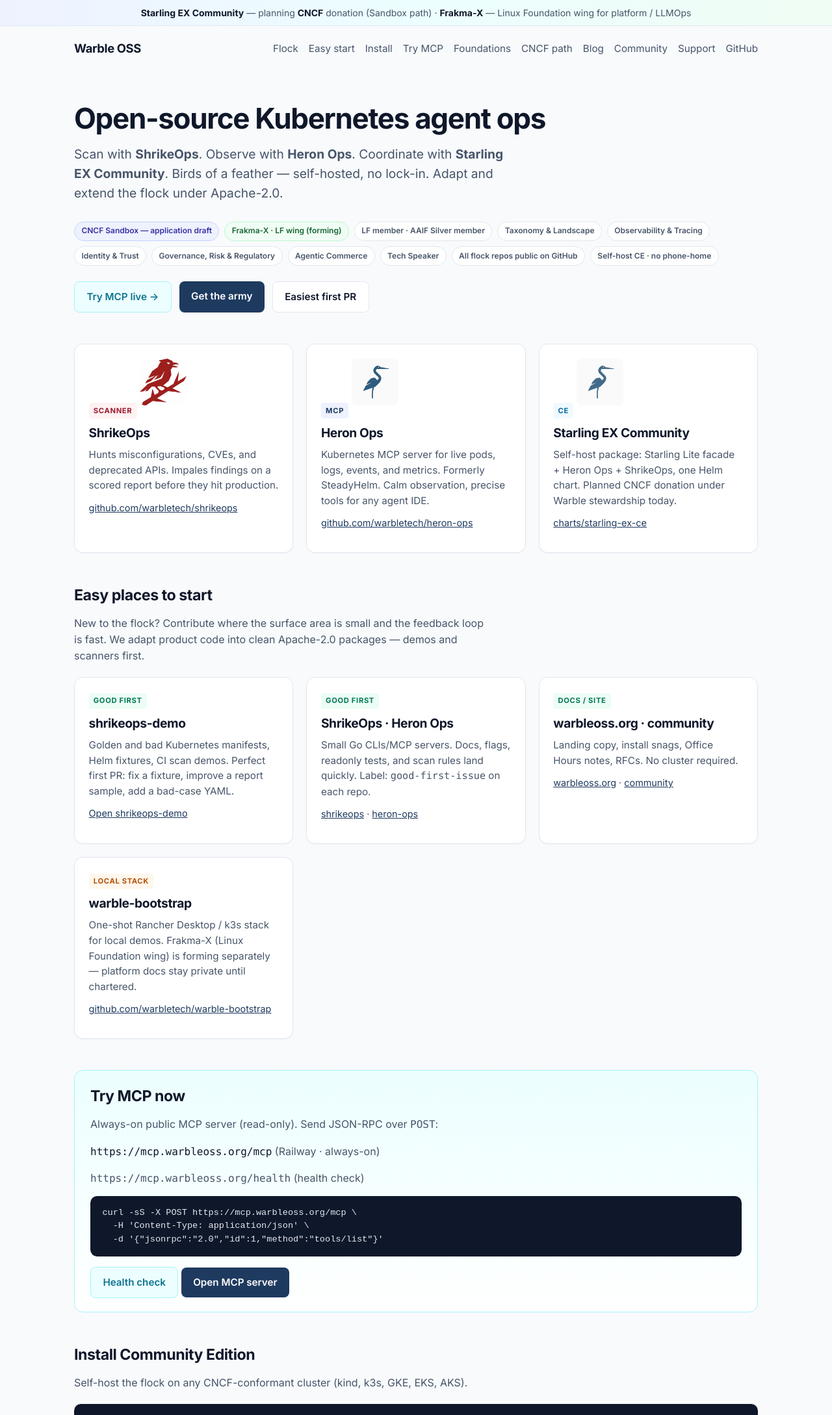
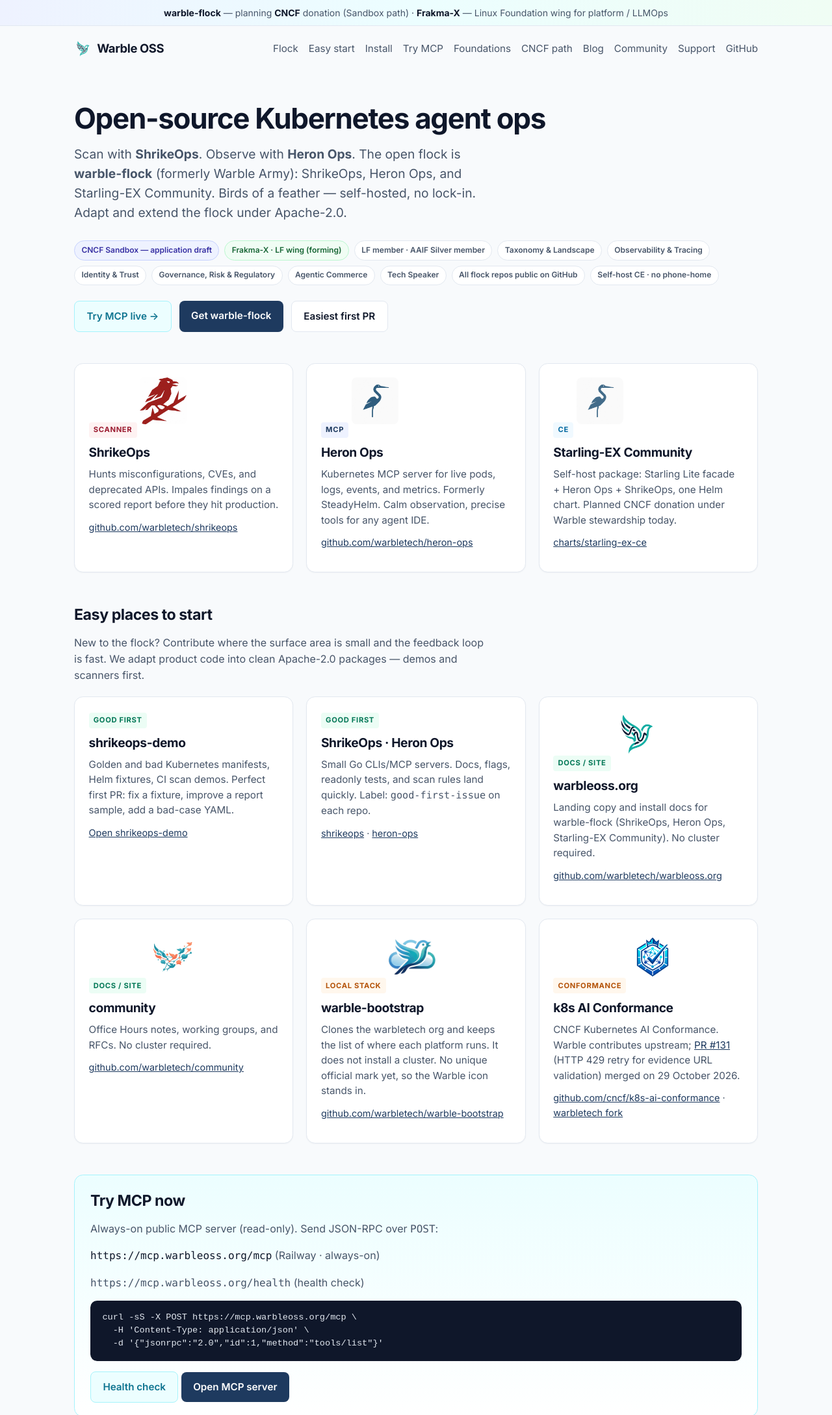
Before and after one commit to warbletech/warbleoss.org, a plain HTML site: page index.html in a window 1280 px wide. Shown: the top 2178 px of the page at 65% size. Drawn offline with Linux system fonts and the light colour scheme.

Commit message:
Add project logos and use warble-flock in site copy.
Put WarbleOSS, Community, and k8s AI Conformance marks on the matching
cards, and use the existing Warble icon for warble-bootstrap. Site copy
now describes warble-flock (ShrikeOps, Heron Ops, Starling-EX Community).
The bootstrap card matches that repo's README. The GitHub repository
description is proposed in the pull request, not changed here.

```diff
--- a/index.html
+++ b/index.html
@@ -4,10 +4,10 @@
   <meta charset="utf-8" />
   <meta name="viewport" content="width=device-width, initial-scale=1" />
   <title>Warble OSS — Kubernetes agent ops, open source</title>
-  <meta name="description" content="Warble OSS: ShrikeOps, Heron Ops, and Starling EX Community. Scan, observe, remediate Kubernetes with MCP agents. Planning CNCF donation; Frakma-X is our Linux Foundation wing." />
+  <meta name="description" content="Warble OSS: warble-flock (ShrikeOps, Heron Ops, Starling-EX Community). Scan, observe, remediate Kubernetes with MCP agents. Planning CNCF donation; Frakma-X is our Linux Foundation wing." />
   <link rel="canonical" href="https://warbleoss.org/" />
   <meta property="og:title" content="Warble OSS" />
-  <meta property="og:description" content="Open flock of Kubernetes agent ops — ShrikeOps, Heron Ops, Starling EX Community. Planned CNCF path · Frakma-X LF wing." />
+  <meta property="og:description" content="Open flock of Kubernetes agent ops — warble-flock (ShrikeOps, Heron Ops, Starling-EX Community). Planned CNCF path · Frakma-X LF wing." />
   <meta property="og:url" content="https://warbleoss.org/" />
   <meta property="og:type" content="website" />
   <link rel="icon" href="assets/heron-ops-logo.jpg" />
@@ -52,6 +52,14 @@
       letter-spacing: -0.02em;
       text-decoration: none;
       color: var(--ink);
+      display: inline-flex;
+      align-items: center;
+      gap: 0.45rem;
+    }
+    .logo img {
+      width: 28px;
+      height: 28px;
+      object-fit: contain;
     }
     nav {
       display: flex;
@@ -277,12 +285,12 @@
 </head>
 <body>
   <div class="banner">
-    <strong>Starling EX Community</strong> — planning <strong>CNCF</strong> donation (Sandbox path)
+    <strong>warble-flock</strong> — planning <strong>CNCF</strong> donation (Sandbox path)
     · <strong>Frakma-X</strong> — Linux Foundation wing for platform / LLMOps
   </div>
 
   <header>
-    <a class="logo" href="/">Warble OSS</a>
+    <a class="logo" href="/"><img src="assets/logo-warbleoss.png" alt="" width="28" height="28" />Warble OSS</a>
     <nav>
       <a href="#flock">Flock</a>
       <a href="#start">Easy start</a>
@@ -301,7 +309,7 @@
     <h1>Open-source Kubernetes agent ops</h1>
     <p class="lead">
       Scan with <strong>ShrikeOps</strong>. Observe with <strong>Heron Ops</strong>.
-      Coordinate with <strong>Starling EX Community</strong>.
+      The open flock is <strong>warble-flock</strong> (formerly Warble Army): ShrikeOps, Heron Ops, and Starling-EX Community.
       Birds of a feather — self-hosted, no lock-in. Adapt and extend the flock under Apache-2.0.
     </p>
     <div class="pills" aria-label="Foundation status">
@@ -319,7 +327,7 @@
     </div>
     <div class="cta">
       <a class="btn btn-demo" href="#try">Try MCP live →</a>
-      <a class="btn btn-primary" href="https://github.com/warbletech/warble-army">Get the army</a>
+      <a class="btn btn-primary" href="https://github.com/warbletech/warble-army">Get warble-flock</a>
       <a class="btn btn-ghost" href="#start">Easiest first PR</a>
     </div>
   </section>
@@ -341,8 +349,8 @@
     </article>
     <article class="card">
       <span class="tag tag-starling">CE</span>
-      <img src="assets/heron-ops-logo.jpg" alt="Starling EX Community" width="72" height="72" style="opacity:0.9" />
-      <h2>Starling EX Community</h2>
+      <img src="assets/heron-ops-logo.jpg" alt="Starling-EX Community" width="72" height="72" style="opacity:0.9" />
+      <h2>Starling-EX Community</h2>
       <p>Self-host package: Starling Lite facade + Heron Ops + ShrikeOps, one Helm chart. Planned CNCF donation under Warble stewardship today.</p>
       <p class="link-row"><a href="https://github.com/warbletech/warble-army/tree/main/charts/starling-ex-ce">charts/starling-ex-ce</a></p>
     </article>
@@ -373,20 +381,40 @@
       </article>
       <article class="card">
         <span class="tag tag-easy">Docs / site</span>
-        <h3>warbleoss.org · community</h3>
-        <p>Landing copy, install snags, Office Hours notes, RFCs. No cluster required.</p>
+        <img src="assets/logo-warbleoss.png" alt="WarbleOSS logo" width="72" height="72" />
+        <h3>warbleoss.org</h3>
+        <p>Landing copy and install docs for warble-flock (ShrikeOps, Heron Ops, Starling-EX Community). No cluster required.</p>
         <p class="link-row">
-          <a href="https://github.com/warbletech/warbleoss.org">warbleoss.org</a>
-          ·
-          <a href="https://github.com/warbletech/community">community</a>
+          <a href="https://github.com/warbletech/warbleoss.org">github.com/warbletech/warbleoss.org</a>
+        </p>
+      </article>
+      <article class="card">
+        <span class="tag tag-easy">Docs / site</span>
+        <img src="assets/logo-warble-community.png" alt="Warble Community logo" width="72" height="72" />
+        <h3>community</h3>
+        <p>Office Hours notes, working groups, and RFCs. No cluster required.</p>
+        <p class="link-row">
+          <a href="https://github.com/warbletech/community">github.com/warbletech/community</a>
         </p>
       </article>
       <article class="card">
         <span class="tag tag-platform">Local stack</span>
+        <img src="assets/warble-icon.png" alt="warble-bootstrap" width="72" height="72" />
         <h3>warble-bootstrap</h3>
-        <p>One-shot Rancher Desktop / k3s stack for local demos. Frakma-X (Linux Foundation wing) is forming separately — platform docs stay private until chartered.</p>
+        <p>Clones the warbletech org and keeps the list of where each platform runs. It does not install a cluster. No unique official mark yet, so the Warble icon stands in.</p>
         <p class="link-row">
           <a href="https://github.com/warbletech/warble-bootstrap">github.com/warbletech/warble-bootstrap</a>
+        </p>
+      </article>
+      <article class="card">
+        <span class="tag tag-platform">Conformance</span>
+        <img src="assets/logo-k8s-ai-conformance.png" alt="Kubernetes AI Conformance logo" width="72" height="72" />
+        <h3>k8s AI Conformance</h3>
+        <p>CNCF Kubernetes AI Conformance. Warble contributes upstream; <a href="https://github.com/cncf/k8s-ai-conformance/pull/131">PR #131</a> (HTTP 429 retry for evidence URL validation) merged on 29 October 2026.</p>
+        <p class="link-row">
+          <a href="https://github.com/cncf/k8s-ai-conformance">github.com/cncf/k8s-ai-conformance</a>
+          ·
+          <a href="https://github.com/warbletech/k8s-ai-conformance">warbletech fork</a>
         </p>
       </article>
     </div>
@@ -412,7 +440,7 @@
 
   <section class="block" id="install">
     <h2>Install Community Edition</h2>
-    <p class="lede">Self-host the flock on any CNCF-conformant cluster (kind, k3s, GKE, EKS, AKS).</p>
+    <p class="lede">Self-host the flock on any CNCF-conformant cluster (for example kind, k3s, or GKE).</p>
     <pre>git clone --recurse-submodules https://github.com/warbletech/warble-army.git
 cd warble-army
 
@@ -445,7 +473,7 @@ curl -sS http://127.0.0.1:8822/health</pre>
       <thead>
         <tr>
           <th></th>
-          <th>Starling EX Community</th>
+          <th>warble-flock</th>
           <th>Frakma-X</th>
         </tr>
       </thead>
@@ -462,7 +490,7 @@ curl -sS http://127.0.0.1:8822/health</pre>
         </tr>
         <tr>
           <td><strong>Today</strong></td>
-          <td>warbleoss.org + warble-army flock repos</td>
+          <td>warbleoss.org + warble-flock repos (GitHub: warble-army)</td>
           <td>Forming (private prep); commercial FRAKMA at frakma.io</td>
         </tr>
         <tr>
@@ -482,7 +510,7 @@ curl -sS http://127.0.0.1:8822/health</pre>
   <section class="block" id="cncf">
     <h2>Path to CNCF</h2>
     <p class="lede">
-      We plan to propose the open flock (warble-army, Heron Ops, ShrikeOps) to the CNCF as a
+      We plan to propose the open flock — warble-flock (ShrikeOps, Heron Ops, Starling-EX Community) — to the CNCF as a
       <strong>Sandbox</strong> project. Warble Cloud is a Linux Foundation member and an
       <a href="https://aaif.io">Agentic AI Foundation (AAIF)</a> Silver member, the LF home of MCP,
       and a Core Tech Member of the AAIF working groups: Taxonomy &amp; Landscape; Observability &amp; Tracing (Agent State, Context, and Reasoning); Identity &amp; Trust; Governance, Risk &amp; Regulatory; and Agentic Commerce. AAIF Tech Speaker.
@@ -549,6 +577,7 @@ curl -sS http://127.0.0.1:8822/health</pre>
         <p class="link-row"><a href="https://discord.gg/kAfR57mVDX">Join Discord</a></p>
       </article>
       <article class="card">
+        <img src="assets/logo-warble-community.png" alt="Warble Community logo" width="72" height="72" />
         <h3>RFCs · Working groups · Showcase</h3>
         <p>Propose changes, join agents / k8s / finops / devx WGs, or showcase what you built with the flock.</p>
         <p class="link-row"><a href="https://github.com/warbletech/community">github.com/warbletech/community</a></p>
@@ -590,7 +619,7 @@ curl -sS http://127.0.0.1:8822/health</pre>
       <article class="card">
         <h3>Sandbox path</h3>
         <p>
-          CNCF Sandbox checklist and application draft live under the army umbrella.
+          CNCF Sandbox checklist and application draft live under the warble-flock umbrella (repository: warble-army).
           Help by hardening CE install, adopters, and multi-org maintainership.
         </p>
         <p class="link-row">
```
Also changed, not shown: assets/logo-k8s-ai-conformance-256.png (added), assets/logo-k8s-ai-conformance.png (added), assets/logo-warble-community-256.png (added), assets/logo-warble-community.png (added), assets/logo-warbleoss-256.png (added), assets/logo-warbleoss.png (added), assets/warble-icon.png (added), 1 other file.
